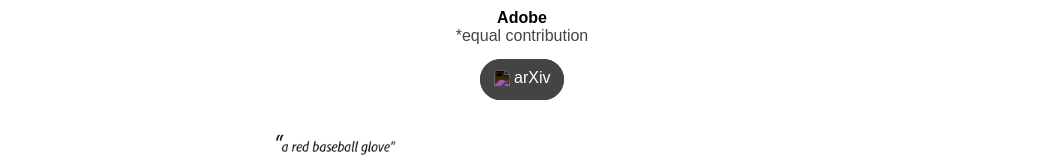
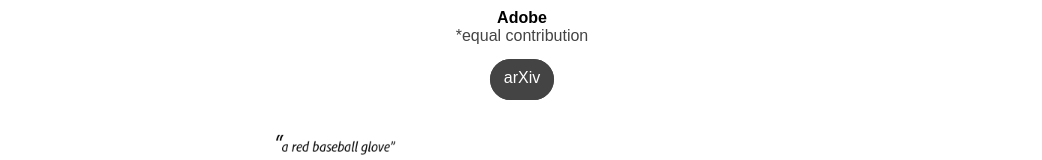
Before and after one commit to duyguceylan/matatlas, a plain HTML site: page index.html in a window 1280 px wide. Shown: the part 166-326 px from the top of the page, without its empty margins (118-1160 px from the left). Drawn offline with Linux system fonts and the light colour scheme.

Commit message:
Update index.html

```diff
--- a/index.html
+++ b/index.html
@@ -25,7 +25,6 @@
 
         <div id="button-list">
             <a id="arxiv">
-                <img src="assets/logos/arXiv.svg">
                 <span>arXiv</span>
             </a>
         </div>
```
